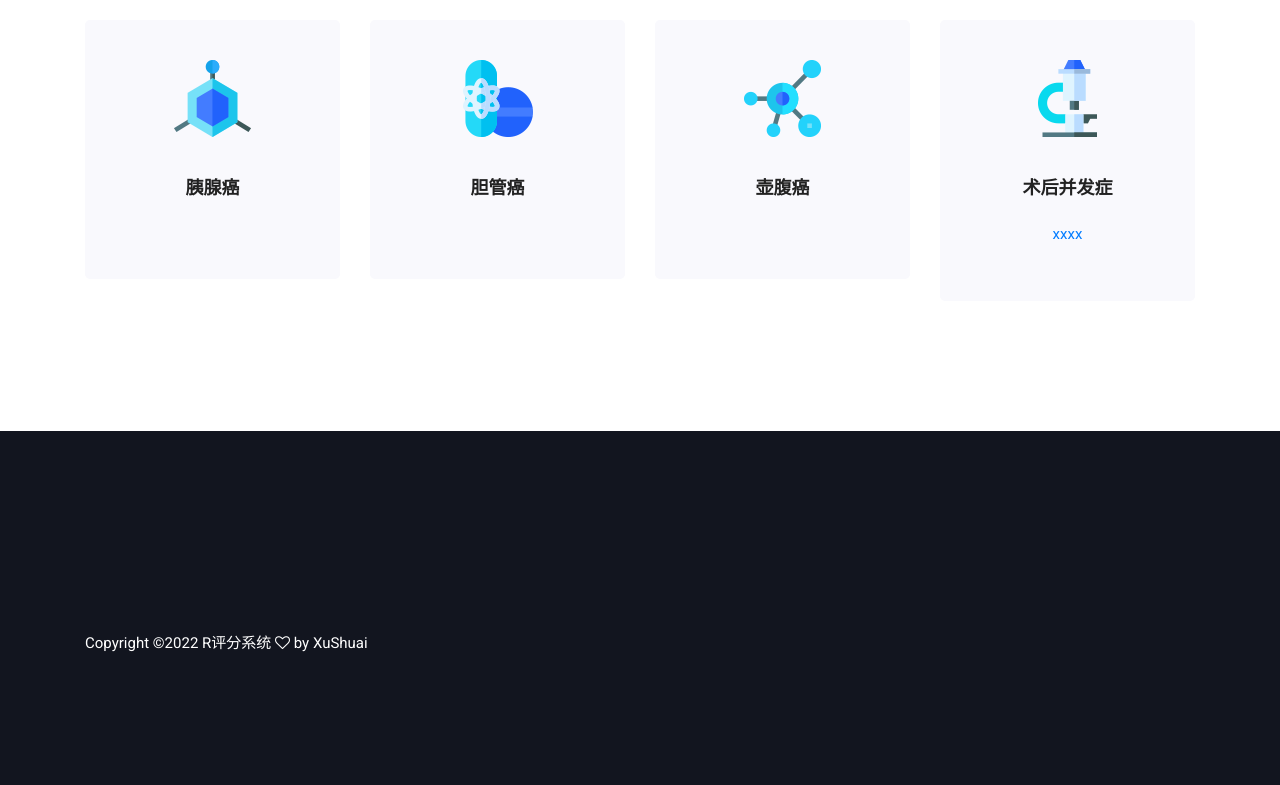
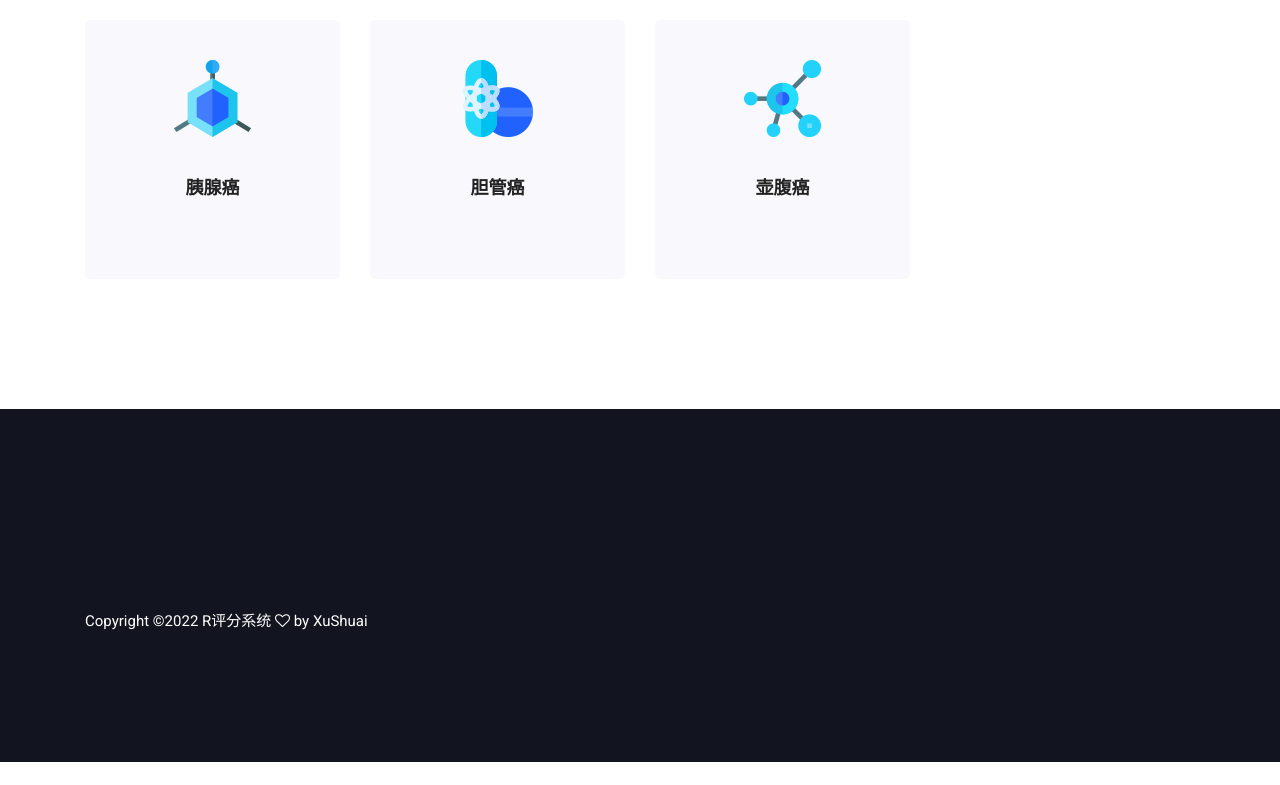
Before and after one commit to rscoringsystem/rscoringsystem.github.io, a plain HTML site: page index.html in a window 1280 px wide. Shown: the part 1017-1802 px from the top of the page. After the commit the page ends 1779 px from the top, so only its background shows below. Drawn offline with Linux system fonts and the light colour scheme.

Commit message:
remove shuhou

```diff
--- a/index.html
+++ b/index.html
@@ -124,13 +124,6 @@
                         <img src="assets/images/feature4.png" alt="">
                         <h3>壶腹癌</h3>
                         <p class="pt-3"></p>
-                    </div>
-                </a>
-                <a href="shuhou.html" class="col-lg-3 col-md-6">
-                    <div class="single-feature text-center item-padding mt-4 mt-lg-0">
-                        <img src="assets/images/feature3.png" alt="">
-                        <h3>术后并发症</h3>
-                        <p class="pt-3">xxxx</p>
                     </div>
                 </a>
             </div>
```
